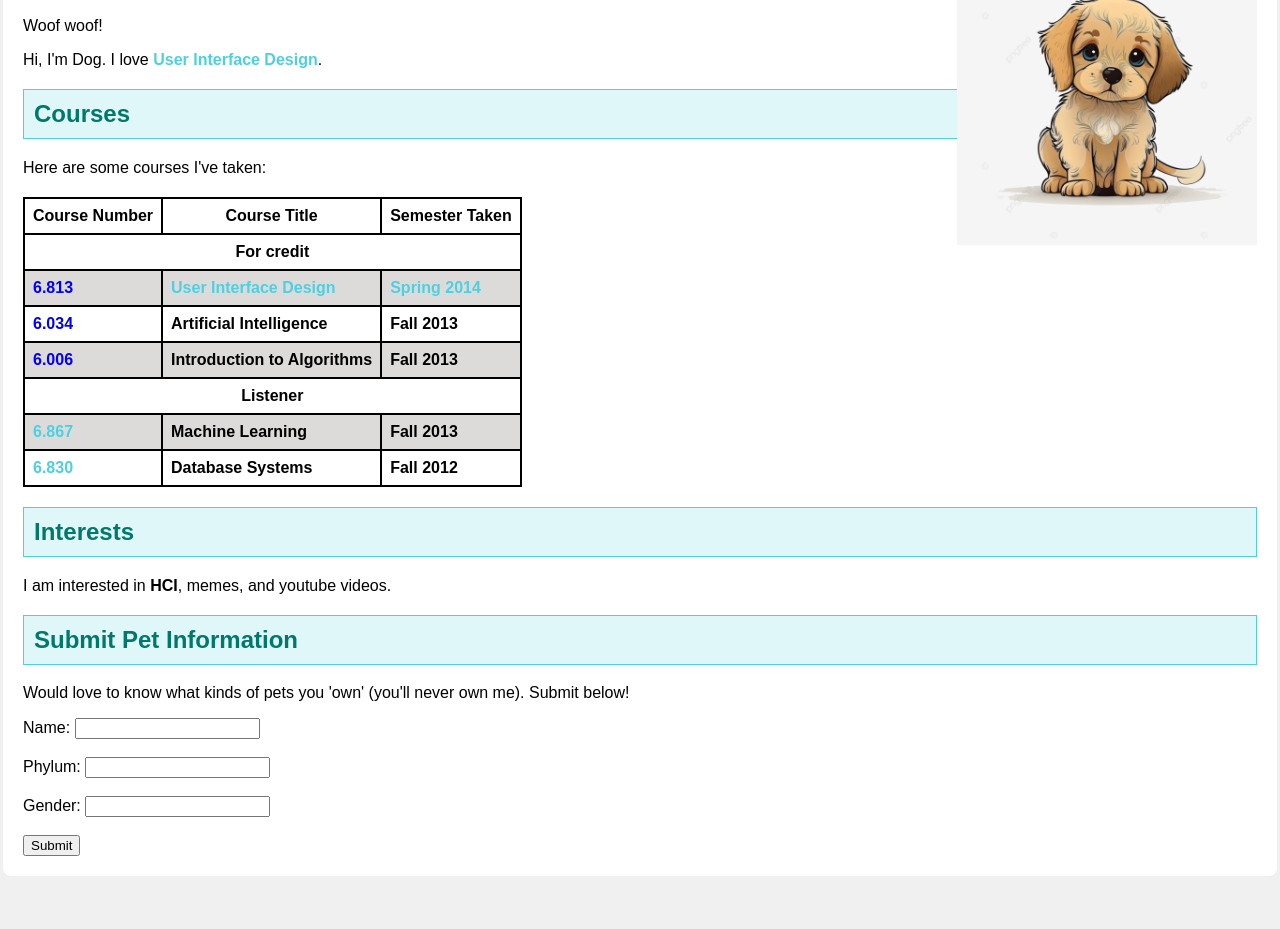
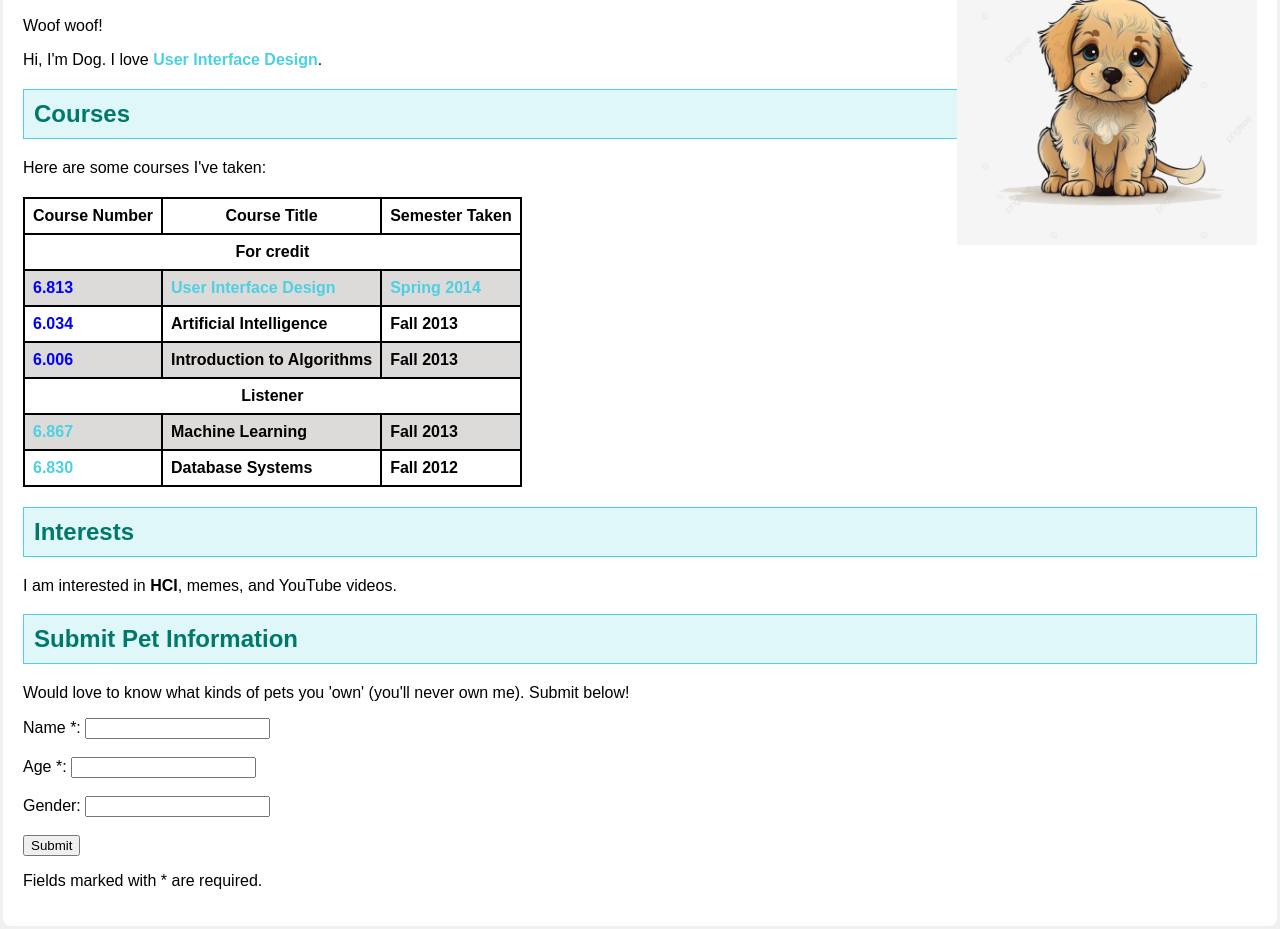
Before and after one commit to tranvanhoan05/tranvanhoan, a plain HTML site: page index.html in a window 1280 px wide. Shown: the part 156-1085 px from the top of the page. Before the commit the page ends 1035 px from the top, so only its background shows below. Drawn offline with Linux system fonts and the light colour scheme.

Commit message:
index.html

```diff
--- a/index.html
+++ b/index.html
@@ -5,11 +5,6 @@
     <meta name="viewport" content="width=device-width, initial-scale=1.0">
     <link rel="stylesheet" href="main.css">
     <title>BTVN_lab1</title>
-    <style>
-        .submit-section {
-            margin-top: 20px;
-        }
-    </style>
 </head>
 <body>
     <div class="container">
@@ -60,20 +55,21 @@
             </tr>
         </table>
         <h2>Interests</h2>
-        <p>I am interested in <strong>HCI</strong>, memes, and youtube videos.</p>
+        <p>I am interested in <strong>HCI</strong>, memes, and YouTube videos.</p>
 
         <div class="submit-section">
             <h2>Submit Pet Information</h2>
             <p>Would love to know what kinds of pets you 'own' (you'll never own me). Submit below!</p>
             <form>
-                <label for="name">Name:</label>
+                <label for="name">Name <span class="textred">*</span>:</label>
                 <input type="text" id="name" name="name" required> <br><br>
-                <label for="phylum">Phylum:</label>
-                <input type="text" id="phylum" name="phylum" required><br><br>
+                <label for="age">Age <span class="textred">*</span>:</label>
+                <input type="number" id="age" name="age" min="0" required><br><br>
                 <label for="gender">Gender:</label>
-                <input type="text" id="gender" name="gender" required><br><br>
+                <input type="text" id="gender" name="gender"><br><br>
                 <input type="submit" value="Submit">
             </form>
+            <p class="note">Fields marked with <span  class="textred">*</span> are required.</p>
         </div>
     </div>
 </body>
```
